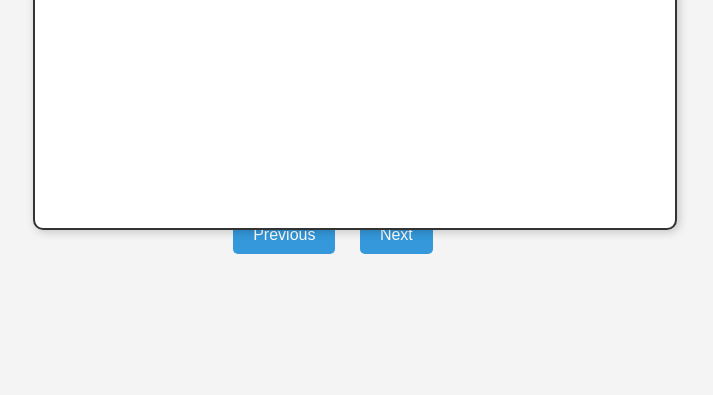
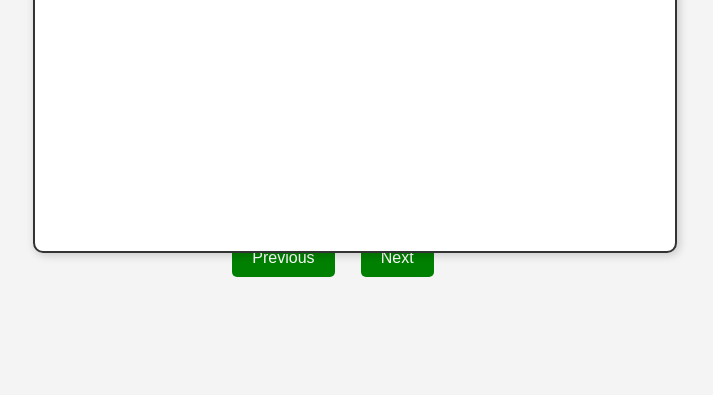
Before and after one commit to bhaavyar/cptShared, a plain HTML site: page ProgressCheck04/studyGuide.html in a window 1280 px wide. Shown: the part 405-800 px from the top of the page, without its empty margins (307-1020 px from the left). Drawn offline with Linux system fonts and the light colour scheme.

Commit message:
Update studyGuide.css

```diff
--- a/ProgressCheck04/studyGuide.css
+++ b/ProgressCheck04/studyGuide.css
@@ -1,5 +1,6 @@
+/*https://forum.freecodecamp.org/t/flipping-cards-to-show-new-innerhtml/428355*/
 body {
-  font-family: Arial, sans-serif;
+  font-family: serif, sans-serif;
   background-color: #f4f4f4;
   display: flex;
   justify-content: center;
@@ -11,6 +12,7 @@ body {
 
 .container {
   text-align: center;
+  font-size: 25px;
 }
 
 .card {
@@ -29,7 +31,7 @@ body {
   border-radius: 10px;
   box-shadow: 2px 2px 10px rgba(0,0,0,0.2);
   padding: 20px;
-  font-size: 18px;
+  font-size: 58px;
   backface-visibility: hidden;
   position: absolute;
   top: 0;
@@ -54,7 +56,7 @@ button {
   margin: 10px;
   font-size: 16px;
   border: none;
-  background-color: #3498db;
+  background-color: green;
   color: white;
   border-radius: 5px;
   cursor: pointer;
```
